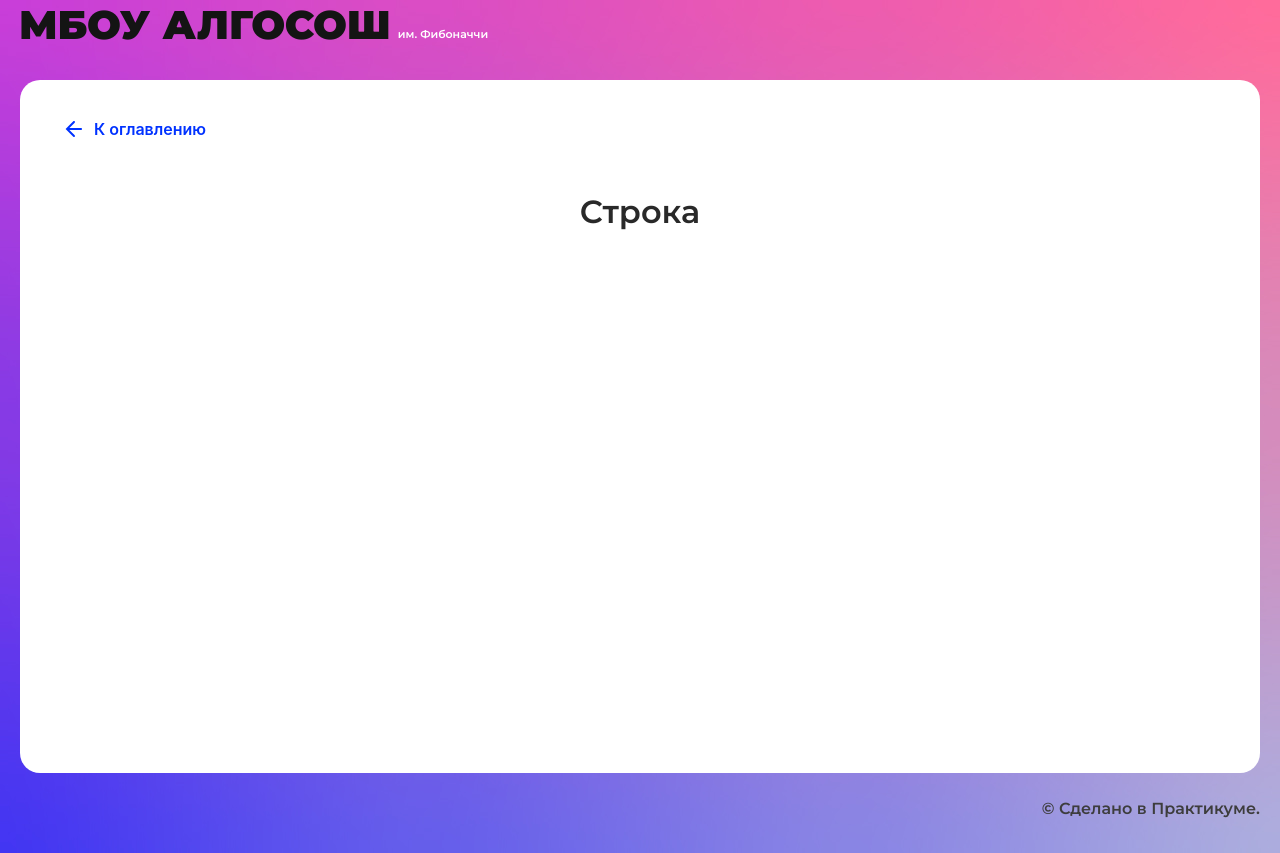
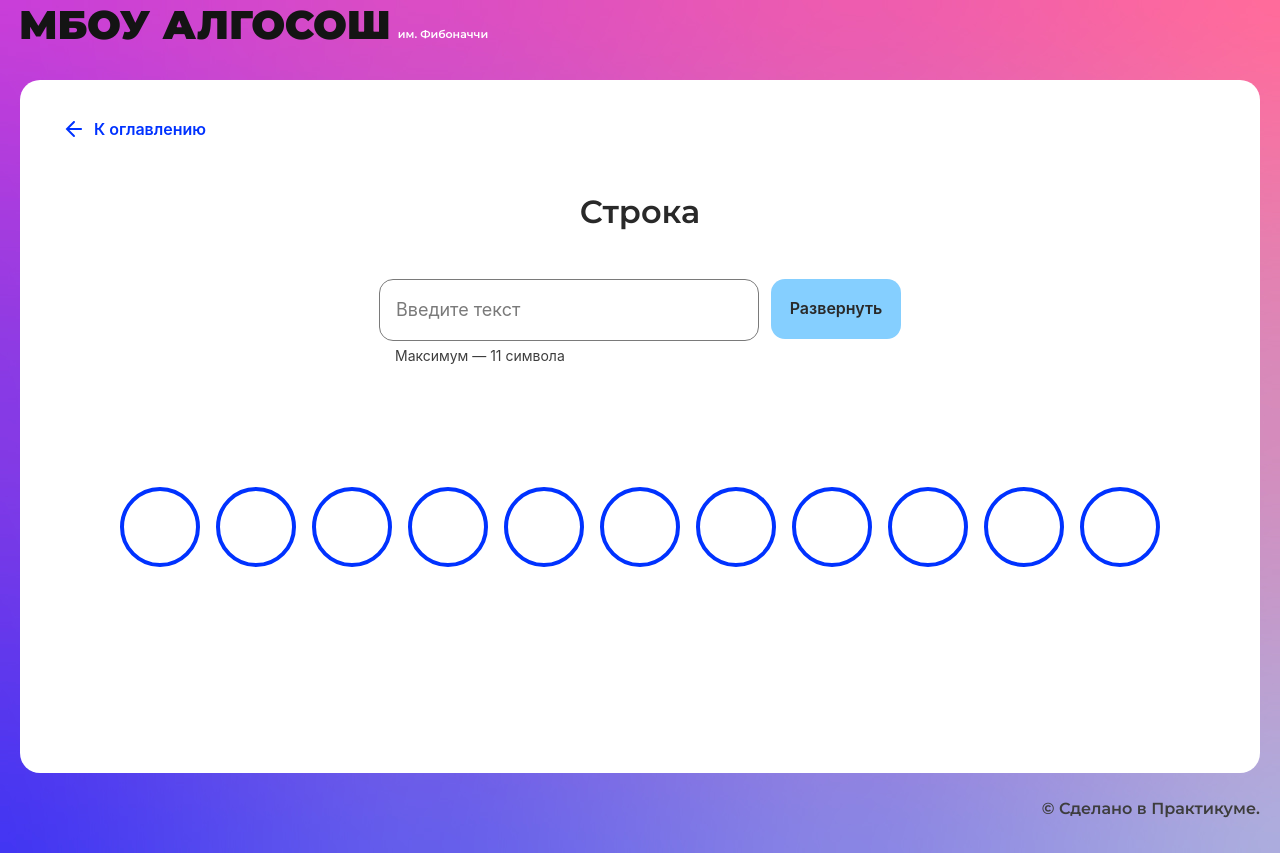
Before and after one commit to millennial404/algososh, a React (Create React App) app: page /recursion in a window 1280 px wide. Built offline with nearby package versions, Linux system fonts and the light colour scheme.

Commit message:
feat: string.tsx add form

```diff
--- /dev/null
+++ b/src/components/string/string.module.css
@@ -0,0 +1,17 @@
+.wrapper {
+    display: flex;
+    flex-direction: column;
+    align-items: center;
+    justify-content: center;
+    width: 100%;
+}
+.form {
+    display: flex;
+    width: 522px;
+    margin-bottom: 120px;
+}
+
+.vizualization {
+    display: flex;
+    gap: 16px;
+}
--- a/src/components/string/string.tsx
+++ b/src/components/string/string.tsx
@@ -1,10 +1,33 @@
 import React from "react";
-import { SolutionLayout } from "../ui/solution-layout/solution-layout";
+import {SolutionLayout} from "../ui/solution-layout/solution-layout";
+import {Input} from "../ui/input/input";
+import {Button} from "../ui/button/button";
+import styles from "./string.module.css";
+import {Circle} from "../ui/circle/circle";
 
 export const StringComponent: React.FC = () => {
   return (
     <SolutionLayout title="Строка">
+      <div className={styles.wrapper}>
+        <div className={styles.form}>
+        <Input extraClass={'mr-6'} maxLength={11} isLimitText={true}/>
+        <Button text={'Развернуть'}/>
+        </div>
+        <div className={styles.vizualization}>
+          <Circle/>
+          <Circle/>
+          <Circle/>
+          <Circle/>
+          <Circle/>
+          <Circle/>
+          <Circle/>
+          <Circle/>
+          <Circle/>
+          <Circle/>
+          <Circle/>
+        </div>
+      </div>
+    </SolutionLayout>
 
-    </SolutionLayout>
   );
 };
```
Also changed, not shown: 1 other file (tests, documents, lock files or other folders).
